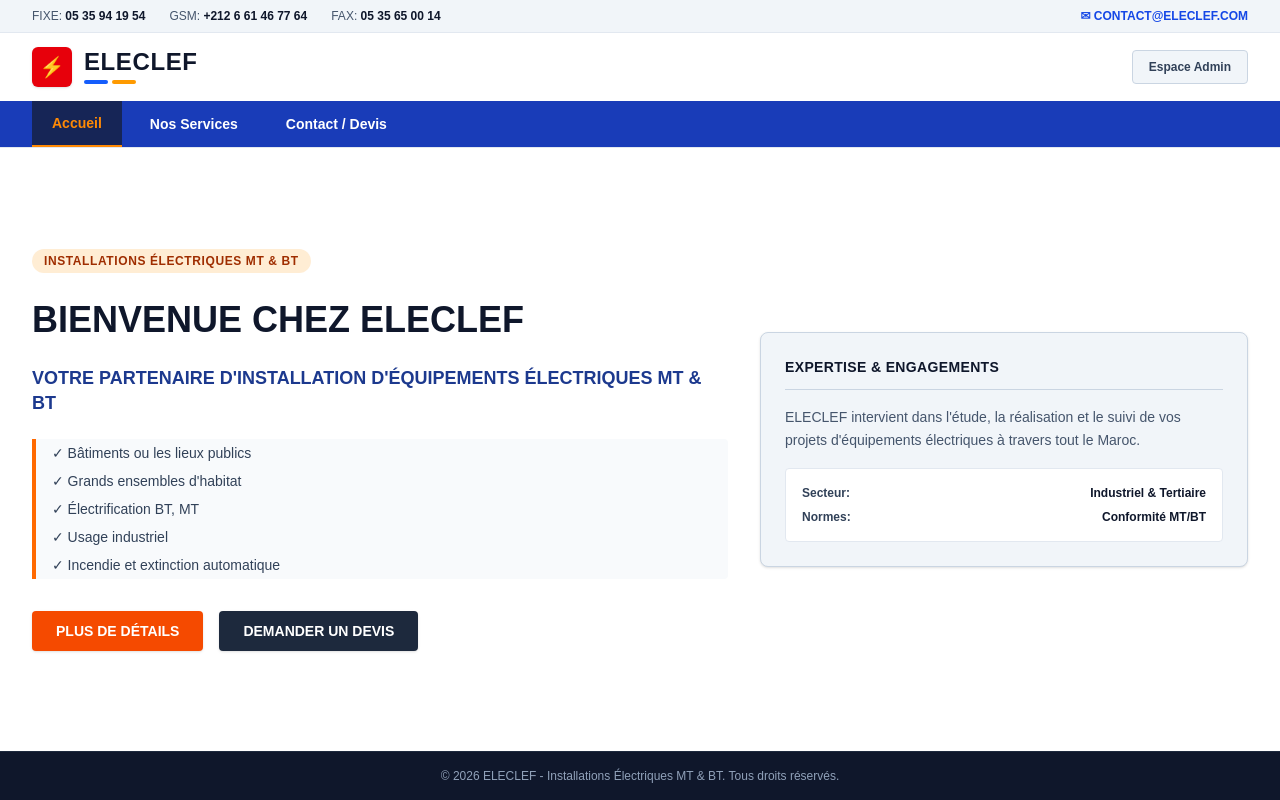
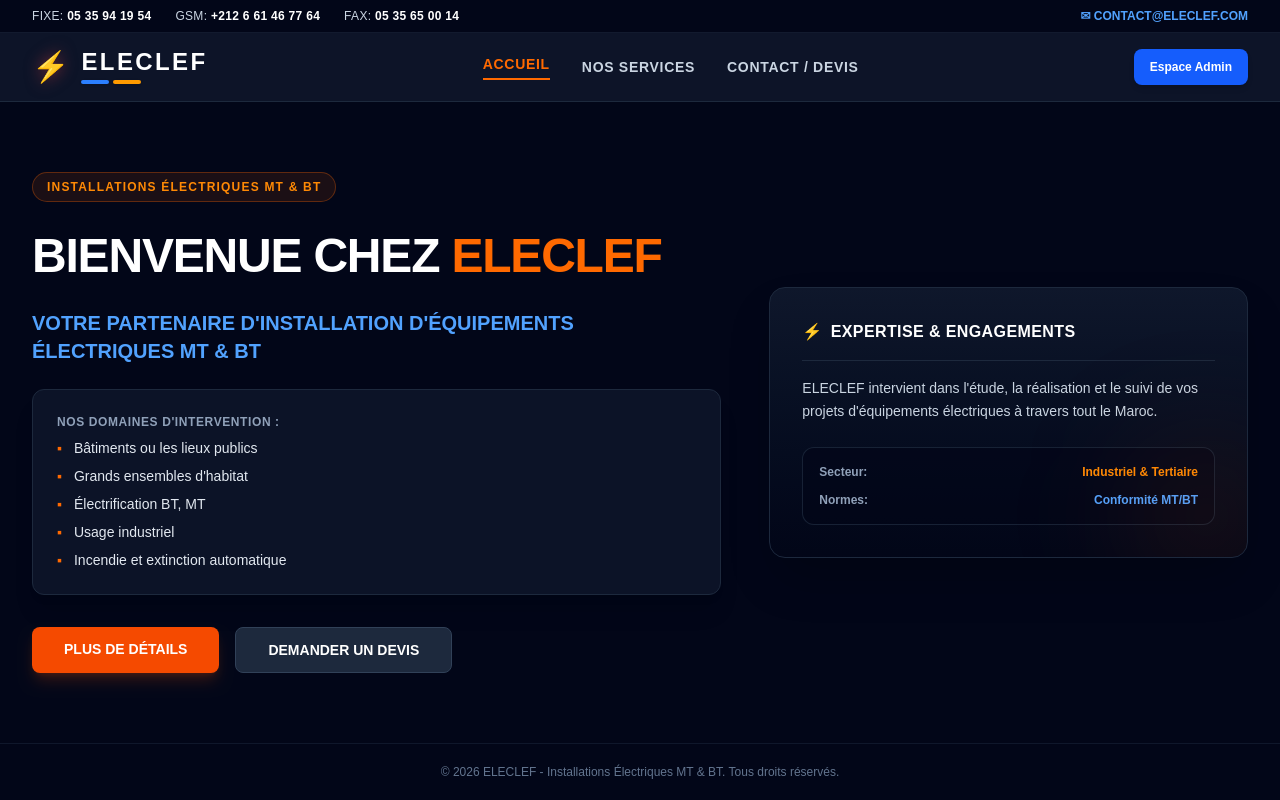
Before and after one commit to anissazouhair-hue/eleclef_app, a Next.js app: page / in a window 1280 px wide. Built offline with nearby package versions, Linux system fonts and the light colour scheme.

Commit message:
Force deploy update

```diff
--- a/app/page.tsx
+++ b/app/page.tsx
@@ -3,128 +3,130 @@
 
 export default function Home() {
   return (
-    <div className="min-h-screen bg-white text-slate-800 font-sans flex flex-col justify-between">
+    <div className="min-h-screen bg-slate-950 text-slate-100 font-sans flex flex-col justify-between">
 
-      {/* Header Section */}
-      <header className="w-full border-b border-slate-200">
+      {/* Top Header & Navigation */}
+      <header className="w-full border-b border-slate-800 bg-slate-900/90 backdrop-blur-md sticky top-0 z-50">
 
-        {/* Top Info Bar (Clean White/Gray) */}
-        <div className="bg-slate-100 text-slate-600 text-xs py-2 px-8 border-b border-slate-200">
+        {/* Top Info Strip */}
+        <div className="bg-slate-950 text-slate-300 text-xs py-2 px-8 border-b border-slate-800/60">
           <div className="max-w-7xl mx-auto flex flex-wrap justify-between items-center gap-4">
-            <div className="flex items-center gap-6 font-medium">
-              <span>FIXE: <strong className="text-slate-900">05 35 94 19 54</strong></span>
-              <span>GSM: <strong className="text-slate-900">+212 6 61 46 77 64</strong></span>
-              <span className="hidden sm:inline">FAX: <strong className="text-slate-900">05 35 65 00 14</strong></span>
+            <div className="flex items-center gap-6 font-medium tracking-wide">
+              <span>FIXE: <strong className="text-white">05 35 94 19 54</strong></span>
+              <span>GSM: <strong className="text-white">+212 6 61 46 77 64</strong></span>
+              <span className="hidden sm:inline">FAX: <strong className="text-white">05 35 65 00 14</strong></span>
             </div>
-            <div>
-              <a
-                href="mailto:CONTACT@ELECLEF.COM"
-                className="text-blue-700 hover:underline font-semibold"
-              >
-                ✉ CONTACT@ELECLEF.COM
-              </a>
-            </div>
+            <a
+              href="mailto:CONTACT@ELECLEF.COM"
+              className="text-blue-400 hover:text-blue-300 font-semibold transition"
+            >
+              ✉ CONTACT@ELECLEF.COM
+            </a>
           </div>
         </div>
 
-        {/* Main Header with Modern Authentic Logo */}
-        <div className="max-w-7xl mx-auto px-8 py-3.5 flex flex-wrap justify-between items-center gap-4 bg-white">
-          <a href="/" className="flex items-center gap-3">
-            {/* الشرارة الحمراء الأصلية بستايل معصرن ونظيف */}
-            <div className="w-10 h-10 bg-red-600 rounded-md flex items-center justify-center shadow-sm">
-              <span className="text-white text-xl font-bold">⚡</span>
+        {/* Main Navigation & Modern Refined Logo */}
+        <div className="max-w-7xl mx-auto px-8 py-4 flex justify-between items-center">
+
+          {/* Logo with Car-Brand Style Facelift (Exact original elements, modern finish) */}
+          <a href="/" className="flex items-center gap-3 group">
+            {/* Red Flame/Spark Bolt */}
+            <div className="text-3xl text-red-500 drop-shadow-[0_0_8px_rgba(239,68,68,0.5)] transform group-hover:scale-105 transition duration-200">
+              ⚡
             </div>
 
             <div className="flex flex-col">
-              {/* اسم الشركة ELECLEF */}
-              <span className="text-2xl font-black text-slate-900 tracking-wide leading-none">
+              <span className="text-2xl font-black tracking-widest text-white leading-none">
                 ELECLEF
               </span>
-              {/* خيوط الكهرباء الأزرق والبرتقالي مبسطين ومودرن */}
+              {/* Electric Cables Aesthetic (Streamlined & Clean) */}
               <div className="flex items-center gap-1 mt-1.5">
-                <div className="h-1 w-6 bg-blue-600 rounded-full"></div>
-                <div className="h-1 w-6 bg-amber-500 rounded-full"></div>
+                <div className="h-1 w-7 bg-blue-500 rounded-full shadow-sm"></div>
+                <div className="h-1 w-7 bg-amber-500 rounded-full shadow-sm"></div>
               </div>
             </div>
           </a>
 
+          {/* Navigation Links (3 Essential Links) */}
+          <nav className="hidden md:flex items-center gap-8 text-sm font-semibold uppercase tracking-wider">
+            <a href="/" className="text-orange-500 border-b-2 border-orange-500 pb-1">Accueil</a>
+            <a href="/services" className="text-slate-300 hover:text-orange-400 transition">Nos Services</a>
+            <a href="/contact" className="text-slate-300 hover:text-orange-400 transition">Contact / Devis</a>
+          </nav>
+
           <a
             href="/admin"
-            className="text-xs font-bold text-slate-700 bg-slate-100 hover:bg-slate-200 px-4 py-2 rounded border border-slate-300 transition"
+            className="text-xs font-bold text-white bg-blue-600 hover:bg-blue-500 px-4 py-2.5 rounded-lg transition shadow-md"
           >
             Espace Admin
           </a>
         </div>
-
-        {/* Navigation Bar (3 Main Links Only) */}
-        <nav className="bg-blue-800 text-white px-8">
-          <div className="max-w-7xl mx-auto flex items-center gap-2 text-sm font-semibold">
-            <a href="/" className="bg-blue-950 px-5 py-3 text-orange-400 border-b-2 border-orange-400">Accueil</a>
-            <a href="/services" className="hover:bg-blue-700 px-5 py-3 transition">Nos Services</a>
-            <a href="/contact" className="hover:bg-blue-700 px-5 py-3 transition">Contact / Devis</a>
-          </div>
-        </nav>
       </header>
 
-      {/* Main Content Area (Clean Professional Layout) */}
-      <main className="max-w-7xl mx-auto px-8 py-12 w-full my-auto grid md:grid-cols-12 gap-8 items-center">
+      {/* Hero Section (Dark Modern Industrial UI) */}
+      <main className="max-w-7xl mx-auto px-8 py-16 w-full my-auto grid md:grid-cols-12 gap-12 items-center">
 
-        {/* Left Column: Main Text & Services List */}
+        {/* Main Content */}
         <div className="md:col-span-7 space-y-6">
-          <div className="inline-block bg-orange-100 text-orange-800 text-xs font-bold px-3 py-1 rounded-full uppercase tracking-wider">
+          <div className="inline-block bg-orange-500/10 border border-orange-500/30 text-orange-400 text-xs font-bold px-3.5 py-1.5 rounded-full uppercase tracking-widest">
             Installations Électriques MT & BT
           </div>
 
-          <h1 className="text-3xl md:text-4xl font-extrabold text-slate-900 leading-tight">
-            BIENVENUE CHEZ ELECLEF
+          <h1 className="text-4xl md:text-5xl font-black text-white leading-tight uppercase tracking-tight">
+            BIENVENUE CHEZ <span className="text-orange-500">ELECLEF</span>
           </h1>
 
-          <p className="text-lg font-bold text-blue-900 leading-snug">
+          <p className="text-xl font-bold text-blue-400 leading-snug">
             VOTRE PARTENAIRE D'INSTALLATION D'ÉQUIPEMENTS ÉLECTRIQUES MT & BT
           </p>
 
-          <div className="border-l-4 border-orange-500 pl-4 py-1 bg-slate-50 rounded-r">
-            <ul className="space-y-2 text-slate-700 text-sm font-medium">
-              <li className="flex items-center gap-2">✓ Bâtiments ou les lieux publics</li>
-              <li className="flex items-center gap-2">✓ Grands ensembles d'habitat</li>
-              <li className="flex items-center gap-2">✓ Électrification BT, MT</li>
-              <li className="flex items-center gap-2">✓ Usage industriel</li>
-              <li className="flex items-center gap-2">✓ Incendie et extinction automatique</li>
+          <div className="bg-slate-900/80 border border-slate-800 p-6 rounded-xl space-y-3 shadow-xl">
+            <p className="text-xs font-bold text-slate-400 uppercase tracking-wider mb-2">Nos Domaines d'intervention :</p>
+            <ul className="space-y-2 text-slate-200 text-sm font-medium">
+              <li className="flex items-center gap-3"><span className="text-orange-500 font-bold">▪</span> Bâtiments ou les lieux publics</li>
+              <li className="flex items-center gap-3"><span className="text-orange-500 font-bold">▪</span> Grands ensembles d'habitat</li>
+              <li className="flex items-center gap-3"><span className="text-orange-500 font-bold">▪</span> Électrification BT, MT</li>
+              <li className="flex items-center gap-3"><span className="text-orange-500 font-bold">▪</span> Usage industriel</li>
+              <li className="flex items-center gap-3"><span className="text-orange-500 font-bold">▪</span> Incendie et extinction automatique</li>
             </ul>
           </div>
 
           <div className="pt-2 flex flex-wrap gap-4">
             <a
               href="/services"
-              className="px-6 py-2.5 bg-orange-600 hover:bg-orange-700 text-white font-bold rounded text-sm uppercase transition shadow-sm"
+              className="px-8 py-3 bg-orange-600 hover:bg-orange-500 text-white font-bold rounded-lg text-sm uppercase transition shadow-lg shadow-orange-600/20"
             >
               PLUS DE DÉTAILS
             </a>
             <a
               href="/contact"
-              className="px-6 py-2.5 bg-slate-800 hover:bg-slate-900 text-white font-bold rounded text-sm uppercase transition shadow-sm"
+              className="px-8 py-3 bg-slate-800 hover:bg-slate-700 border border-slate-700 text-white font-bold rounded-lg text-sm uppercase transition"
             >
               DEMANDER UN DEVIS
             </a>
           </div>
         </div>
 
-        {/* Right Column: Industrial Expertise Card */}
-        <div className="md:col-span-5 bg-slate-100 border border-slate-300 rounded-lg p-6 shadow-sm">
-          <h3 className="text-slate-900 font-bold border-b border-slate-300 pb-3 mb-4 uppercase text-sm tracking-wide">
-            Expertise & Engagements
+        {/* Side Card */}
+        <div className="md:col-span-5 bg-gradient-to-b from-slate-900 to-slate-950 border border-slate-800 rounded-2xl p-8 shadow-2xl relative overflow-hidden">
+          <div className="absolute -right-10 -bottom-10 w-40 h-40 bg-orange-500/10 rounded-full blur-3xl pointer-events-none"></div>
+
+          <h3 className="text-white font-black border-b border-slate-800 pb-4 mb-4 uppercase text-base tracking-wide flex items-center gap-2">
+            <span className="text-blue-500">⚡</span> Expertise & Engagements
           </h3>
-          <p className="text-slate-600 text-sm leading-relaxed mb-4">
+
+          <p className="text-slate-300 text-sm leading-relaxed mb-6">
             ELECLEF intervient dans l'étude, la réalisation et le suivi de vos projets d'équipements électriques à travers tout le Maroc.
           </p>
-          <div className="bg-white p-4 rounded border border-slate-200 text-xs text-slate-700 space-y-2">
-            <div className="flex justify-between font-semibold">
-              <span>Secteur:</span>
-              <span className="text-slate-900">Industriel & Tertiaire</span>
+
+          <div className="space-y-3 bg-slate-950/60 p-4 rounded-xl border border-slate-800/80 text-xs">
+            <div className="flex justify-between items-center">
+              <span className="text-slate-400 font-semibold">Secteur:</span>
+              <span className="text-orange-400 font-bold">Industriel & Tertiaire</span>
             </div>
-            <div className="flex justify-between font-semibold">
-              <span>Normes:</span>
-              <span className="text-slate-900">Conformité MT/BT</span>
+            <div className="flex justify-between items-center">
+              <span className="text-slate-400 font-semibold">Normes:</span>
+              <span className="text-blue-400 font-bold">Conformité MT/BT</span>
             </div>
           </div>
         </div>
@@ -132,7 +134,7 @@
       </main>
 
       {/* Footer */}
-      <footer className="bg-slate-900 text-slate-400 text-center py-4 text-xs border-t border-slate-800">
+      <footer className="bg-slate-950 text-slate-500 text-center py-5 text-xs border-t border-slate-900">
         <p>&copy; 2026 ELECLEF - Installations Électriques MT & BT. Tous droits réservés.</p>
       </footer>
 
```
